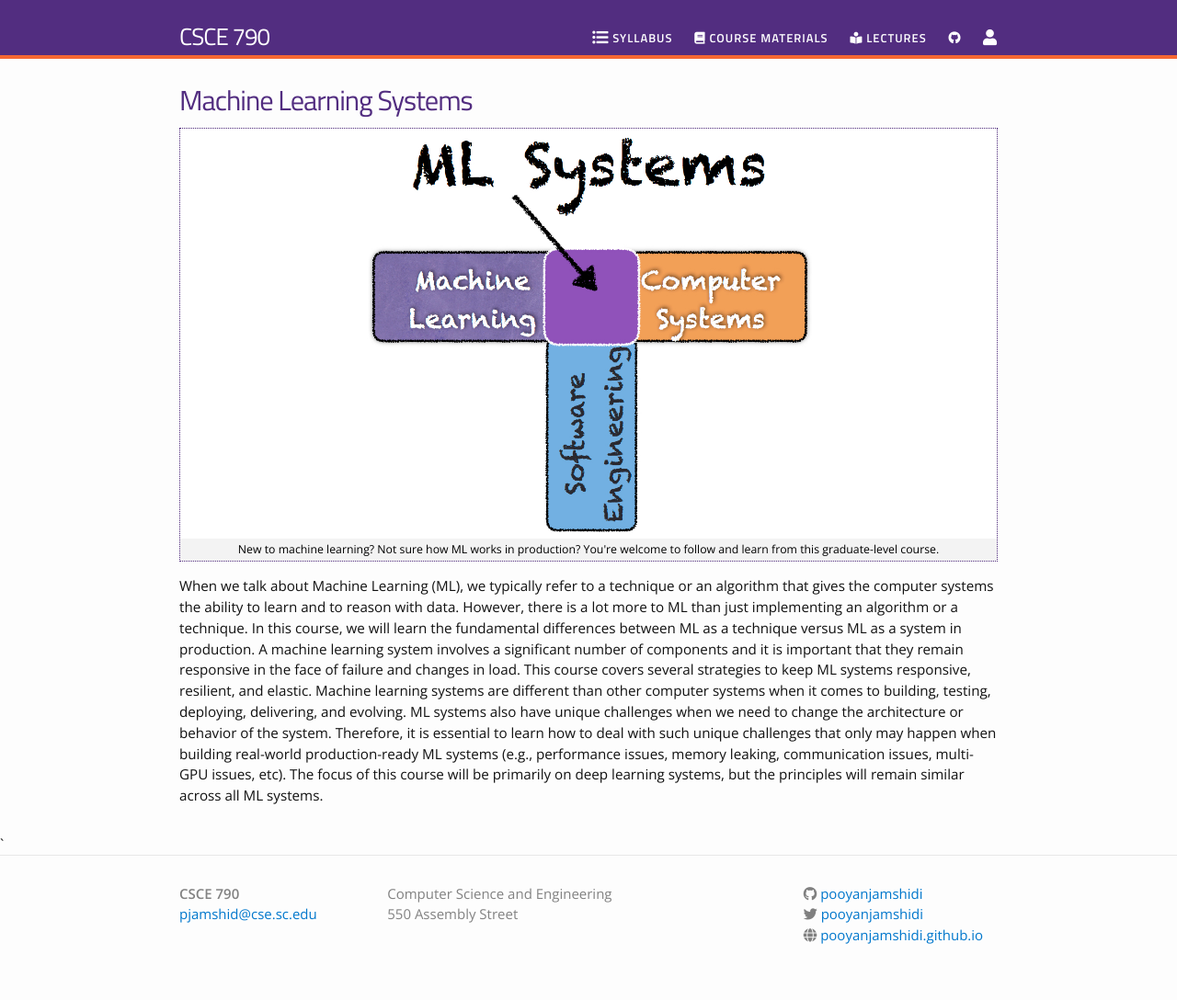
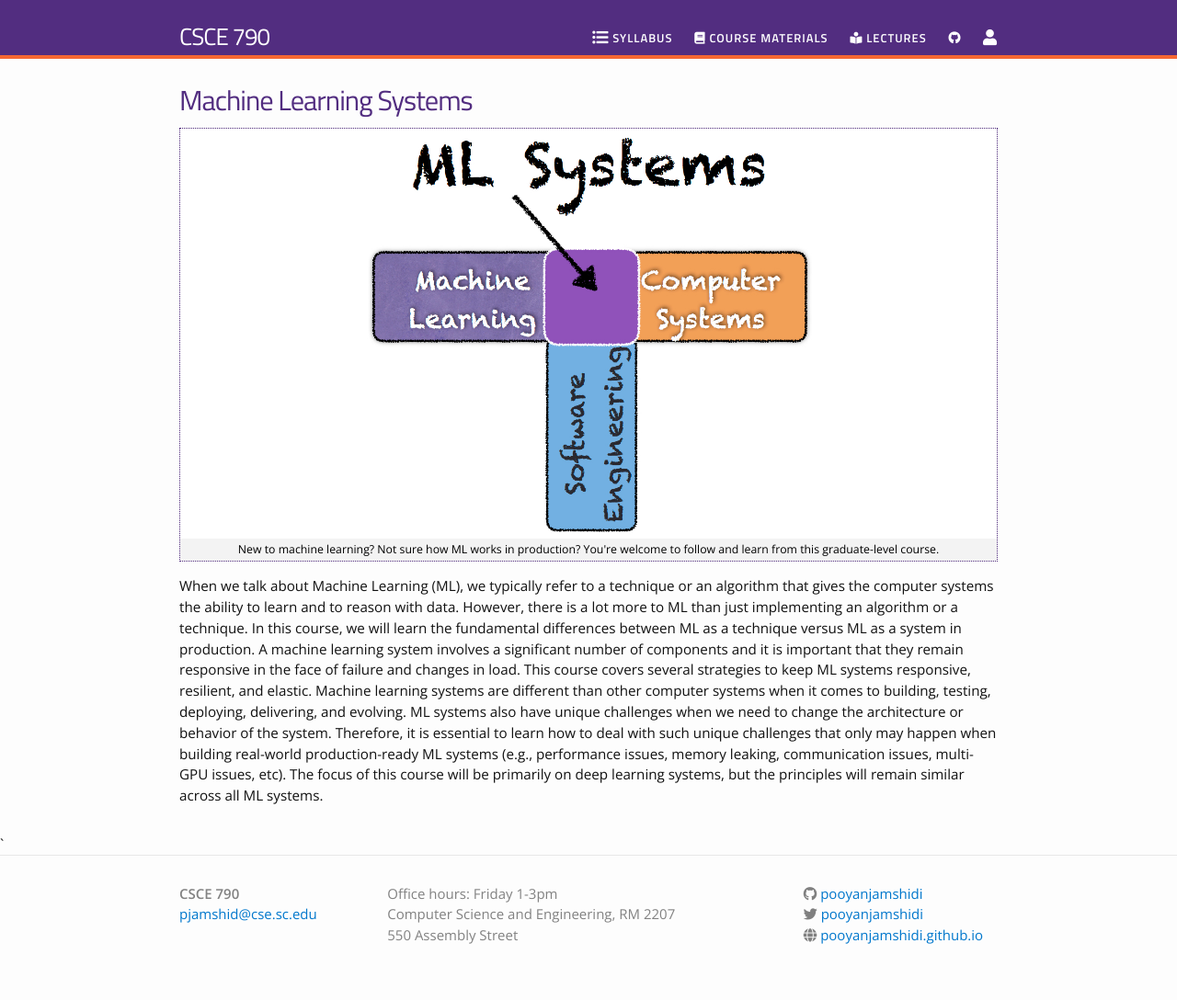
Before and after one commit to pooyanjamshidi/mls, a Jekyll site: the page built from index.html, in a window 1280 px wide. Shown: the whole page at 92% size. Built offline with Jekyll 4.4.1, drawn with Linux system fonts in a browser that asks for light colours; nearby versions of some CDN libraries.

Commit message:
added office hours

```diff
--- a/_config.yml
+++ b/_config.yml
@@ -3,6 +3,7 @@ title: CSCE 790
 subtitle: Machine Learning Systems
 email: pjamshid@cse.sc.edu
 description: "When we talk about Machine Learning (ML), we typically refer to a technique or an algorithm that gives the computer systems the ability to learn and to reason with data. However, there is a lot more to ML than just implementing an algorithm or a technique. In this course, we will learn the fundamental differences between ML as a technique versus ML as a system in production. A machine learning system involves a significant number of components and it is important that they remain responsive in the face of failure and changes in load. This course covers several strategies to keep ML systems responsive, resilient, and elastic. Machine learning systems are different than other computer systems when it comes to building, testing, deploying, delivering, and evolving. ML systems also have unique challenges when we need to change the architecture or behavior of the system. Therefore, it is essential to learn how to deal with such unique challenges that only may happen when building real-world production-ready ML systems (e.g., performance issues, memory leaking, communication issues, multi-GPU issues, etc). The focus of this course will be primarily on deep learning systems, but the principles will remain similar across all ML systems."
+office_hours: "Friday 1-3pm"
 
 baseurl: "" # the subpath of your site, e.g. /blog/
 url: "https://pooyanjamshidi.github.io/mls/" # the base hostname & protocol for your site
--- a/_includes/footer.html
+++ b/_includes/footer.html
@@ -17,7 +17,8 @@
 
 
          <p class="text">
-		Computer Science and Engineering<br />
+		Office hours: {{ site.office_hours }} <br />
+    Computer Science and Engineering, RM 2207<br />
 		550 Assembly Street<br /></p> <!-- {{ site.description }} -->
       </div>
 
```
